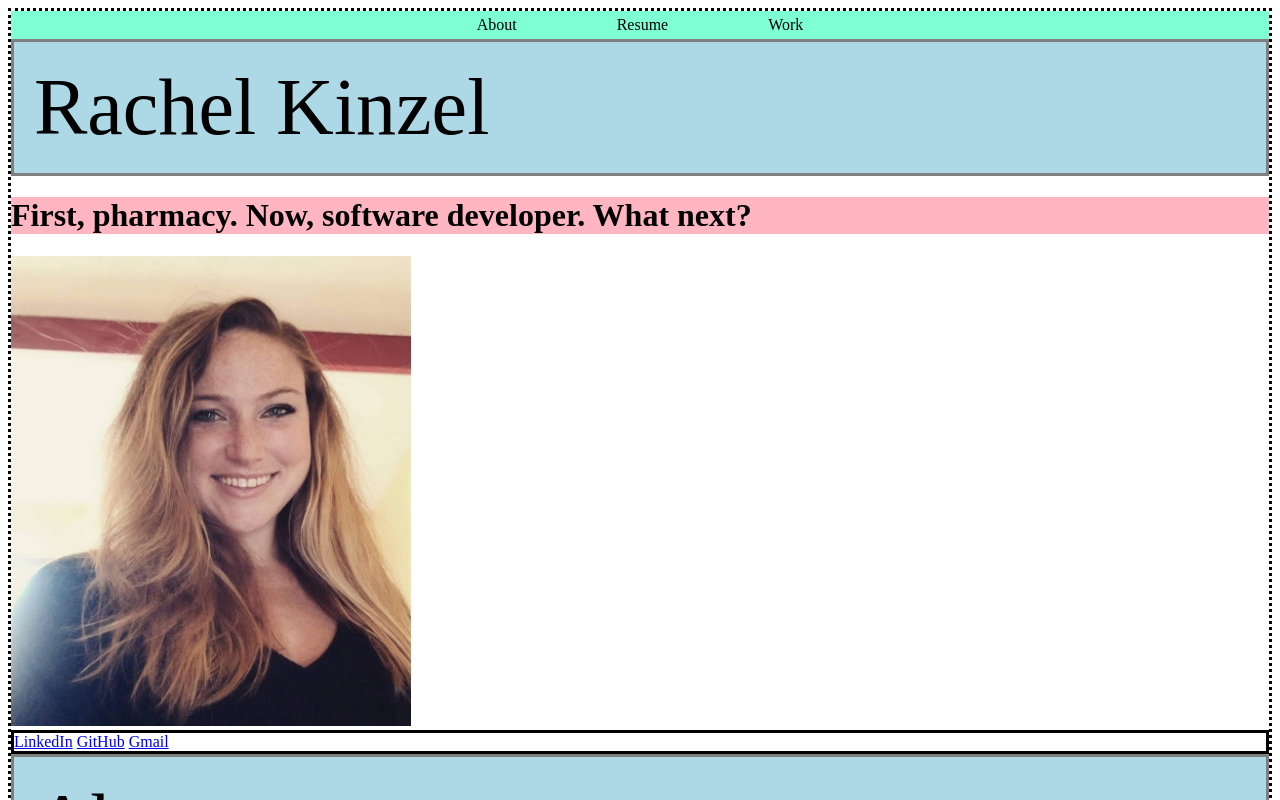
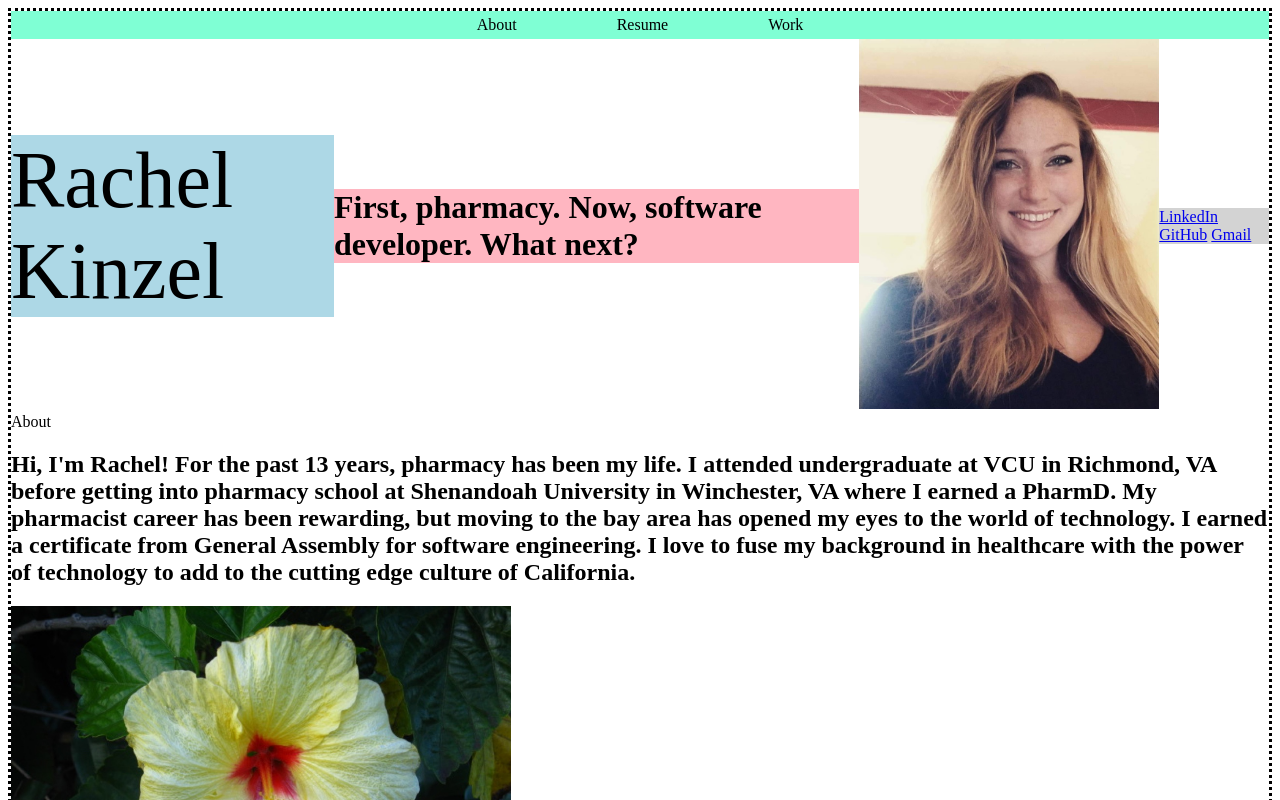
Before and after one commit to rharen11/Portfolio, a plain HTML site: page index.html in a window 1280 px wide. Shown: the top 800 px of the page. Drawn offline with Linux system fonts and the light colour scheme.

Commit message:
add parent container for welcome page div

```diff
--- a/index.html
+++ b/index.html
@@ -22,22 +22,22 @@
         <div>Work</div>
      </nav>
 
-    <div class="welcome-page">
-    <header>Rachel Kinzel</header>
-    <h1>First, pharmacy. Now, software developer. What next?</h1>
-    <div class="profile-pic"><img
+    <div class="flex-container">
+    <header id="name">Rachel Kinzel</header>
+    <h1 id="welcome-message">First, pharmacy. Now, software developer. What next?</h1>
+    <div id="profile-pic"><img
         src="/assets/profile-pic.jpeg"
         alt="profile-pic"
-        width="400" height="470"></div>
-    <div class="contact">
+        width="300" height="370"></div>
+    <div id="contact">
         <a href="https://www.linkedin.com/in/rachel-kinzel-97773a9b/">LinkedIn</a>
         <a href="https://github.com/rharen11">GitHub</a>
         <a href="rachel.l.kinzel@gmail.com">Gmail</a>
     </div>
      </div>
 
-    <div>
-    <header class="about-page">About</header>
+    <div class="about-page">
+    <header>About</header>
      <h2>Hi, I'm Rachel! For the past 13 years, pharmacy has been my life.
          I attended undergraduate at VCU in Richmond, VA before getting into pharmacy
          school at Shenandoah University in Winchester, VA where I earned a PharmD.
@@ -51,7 +51,7 @@
         width="500" height="400"></div>
     </div>
 
-    <div>
+    <div class="resume">
     <header>Resume</header>
        <ul>
            <li>KP</li>
@@ -62,7 +62,7 @@
        </ul>
     </div>
 
-    <div>
+    <div class="projects">
     <header>Work</header>
     <div class="projects">TIC TAC TO</div>
     </div>
--- a/style.css
+++ b/style.css
@@ -12,23 +12,37 @@ body{
     background-color: aquamarine;
 }
 
-header{
+.welcome-page{
+    display: grid;
+    margin: 0;
+    min-height: 200vh;
+    grid-template-columns: 10% 80% 10%;
+    grid-template-rows: auto 1fr 1fr 1fr 1fr auto;
+}
+
+#name{
     background-color: lightblue;
     font-size: 80px;
-    padding: 20px;
-    border: solid gray;
+    grid-column: 2 / 3;
+    grid-row: 1 / span 1;
 }
 
-h1{
+#welcome-message{
     background-color: lightpink;
+    grid-column: 2 / 3;
+    grid-row: 2 /span 1;
 }
 
-.profile-pic{
+#profile-pic{
     border-radius: 75px;
+    grid-column: 2 / 3;
+    grid-row: 3 / span 1;
 }
 
-.contact{
-    border: solid black;
+#contact{
+    background-color: lightgrey;
+    grid-column: 2 / 3;
+    grid-row: 4 / span 1;
 }
 
 .about-title{
@@ -43,3 +57,9 @@ h1{
     padding: 50px;
     border: solid;
 }
+
+.flex-container {
+	display: flex;
+	align-items: center;
+	justify-content: center;
+}
```
